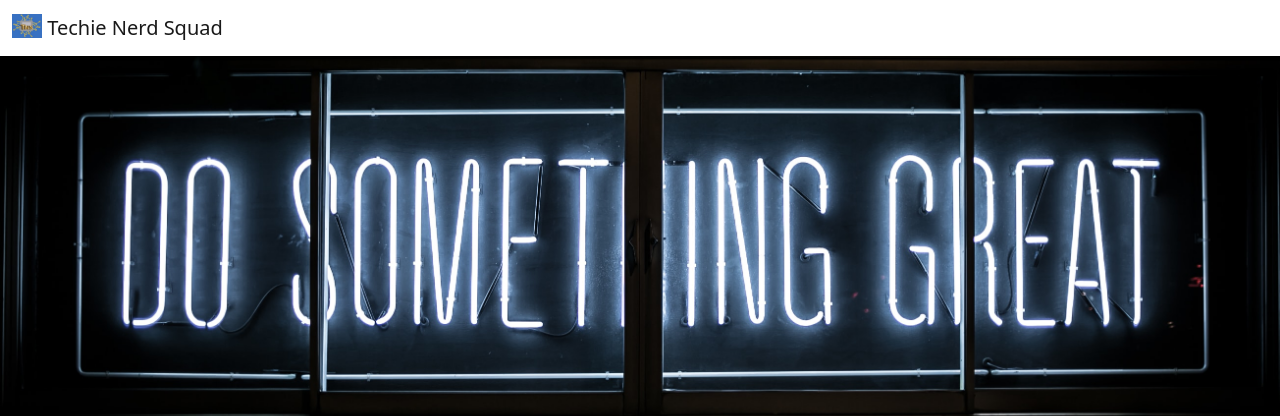
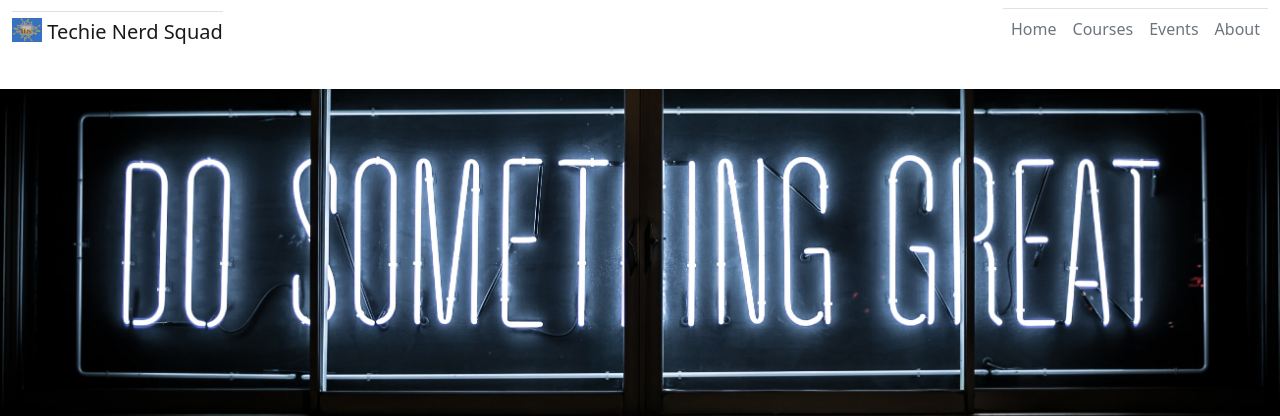
Before and after one commit to TechieNerdSolutions/Techie-Nerd-Squad, a Flask app: page / in a window 1280 px wide. Shown: the top 420 px of the page. Run offline with Flask 2, Linux system fonts and the light colour scheme.

Commit message:
refractory nav

```diff
--- a/templates/nav.html
+++ b/templates/nav.html
@@ -1,9 +1,16 @@
 <nav class="navbar shadow-sm fixed-top bg-white">
   <div class="container-fluid">
-    <a class="navbar-brand" href="#">
-      <img src="/static/tnslogo.jpg" alt="" width="30" height="24" class="d-inline-block align-text-top">
+    <a class="navbar-brand border-top pb-3 mb-3" href="#">
+      <img src="/static/tnslogo.jpg" alt="" width="30" height="24" class="d-inline-block align-text-top ">
       Techie Nerd Squad
     </a>
+    <ul class="nav justify-content-center border-top pb-3 mb-3 ">
+      <li class="nav-item"><a  target="_blank" href="https://www.tnsquad.com" class="nav-link px-2 text-muted">Home</a></li>
+      <li class="nav-item"><a  target="_blank" href="https://tnsquad.com/learn" class="nav-link px-2 text-muted">Courses</a></li>
+
+      <li class="nav-item"><a target="_blank" href="https://tnsquad.com/events" class="nav-link px-2 text-muted">Events</a></li>
+      <li class="nav-item"><a  target="_blank" href="https://tnsquad.com/about" class="nav-link px-2 text-muted">About</a></li>
+    </ul>
   </div>
 </nav>
 <div style="height:56px"></div>
```
